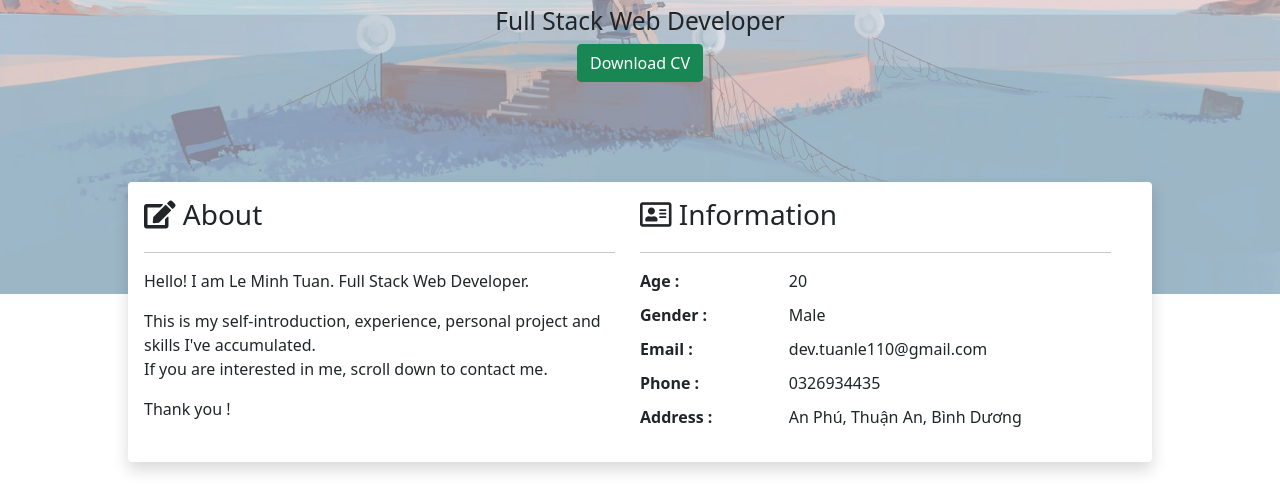
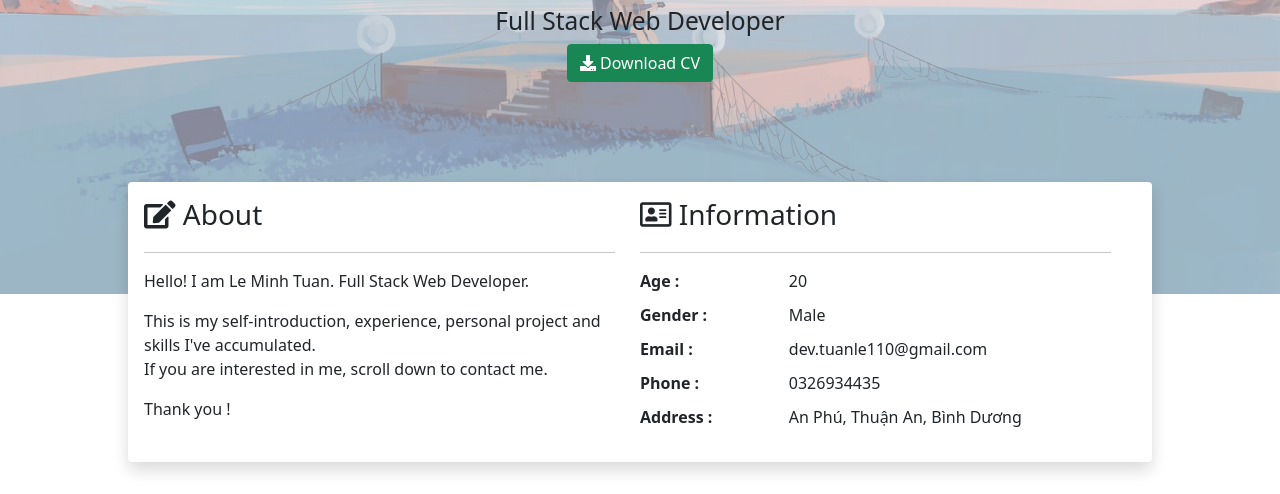
Before and after one commit to tuanvipandpro/my-portfolio, a plain HTML site: page index.html in a window 1280 px wide. Shown: the part 306-800 px from the top of the page. Drawn offline with nearby package versions, Linux system fonts and the light colour scheme.

Commit message:
Update download button

```diff
--- a/index.html
+++ b/index.html
@@ -34,7 +34,7 @@
                 <h1><strong>Lê Minh Tuấn</strong></h1>
                 <h3><small>Full Stack Web Developer</small></h3>
                 <form method="GET" action="tuanlm-cv.pdf">
-                    <button type="submit" class="btn btn-success">Download CV</button>
+                    <button type="submit" class="btn btn-success"><i class="fas fa-download"></i> Download CV</button>
                 </form>
             </div>
         </div>
```
